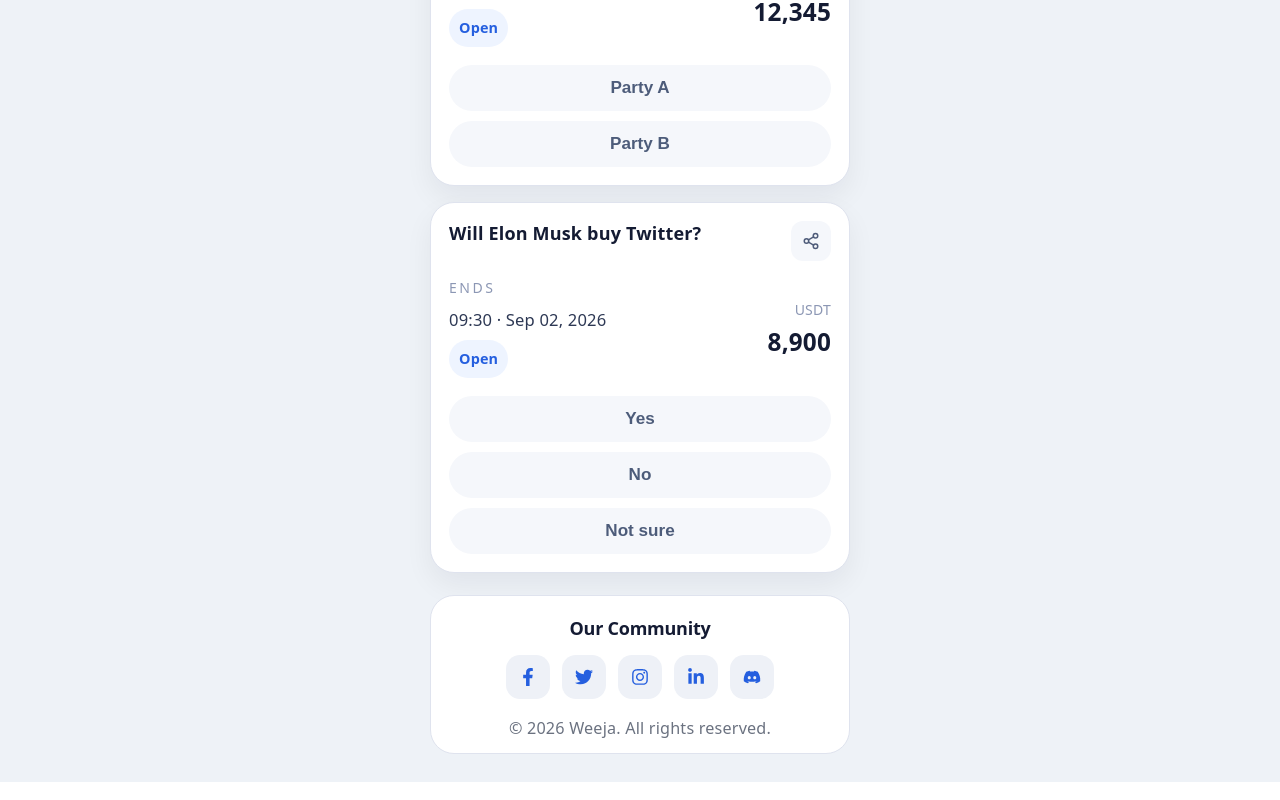
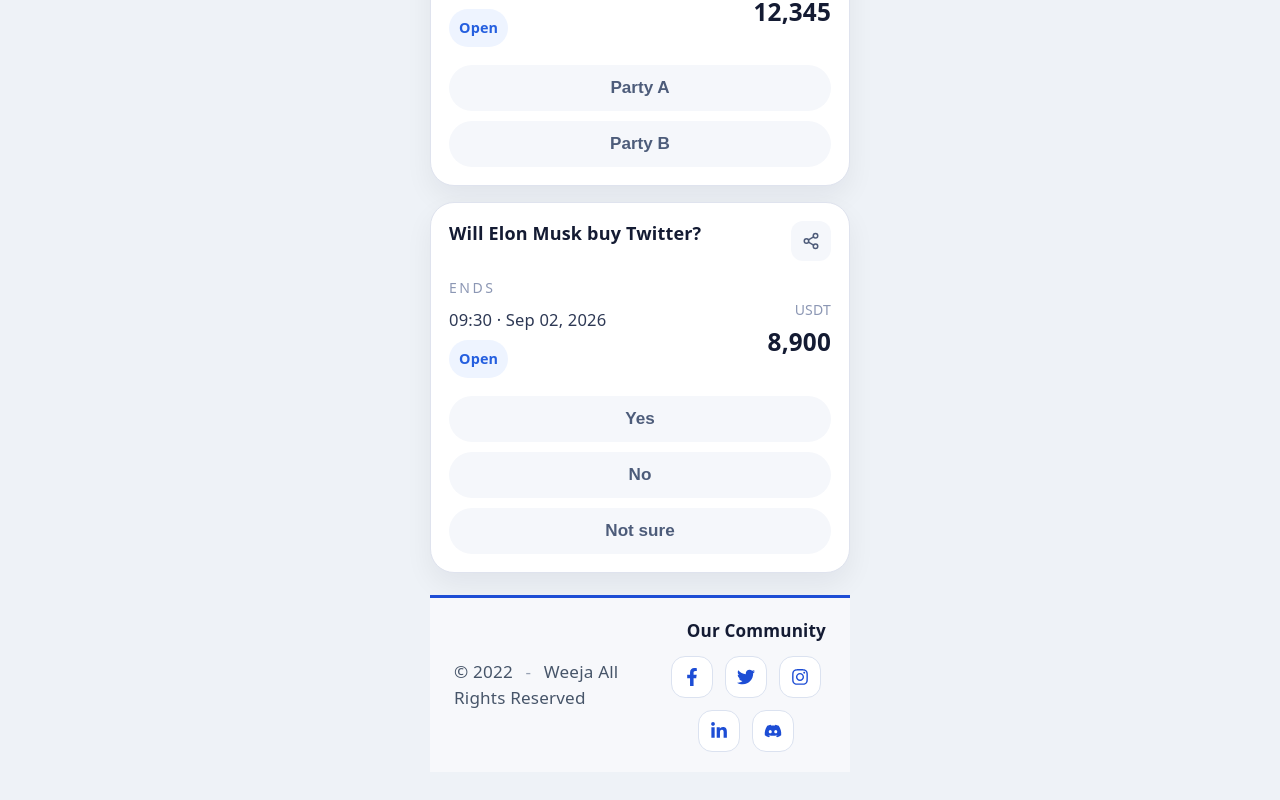
Before and after one commit to C0DE-8/weeja, a React app in the folder frontend/: page / in a window 1280 px wide. Shown: the part 739-1539 px from the top of the page. Built offline with nearby package versions, Linux system fonts and the light colour scheme; the HTML template or start-up script is replaced by a standard one.

Commit message:
push update

```diff
--- a/frontend/src/components/footer/Footer.jsx
+++ b/frontend/src/components/footer/Footer.jsx
@@ -4,15 +4,35 @@
 export default function Footer() {
   return (
     <footer className={styles.footer}>
-      <h2 className={styles.title}>Our Community</h2>
-      <div className={styles.socialRow}>
-        <a href="#" aria-label="Facebook" className={styles.socialIcon}><FaFacebookF /></a>
-        <a href="#" aria-label="Twitter" className={styles.socialIcon}><FaTwitter /></a>
-        <a href="#" aria-label="Instagram" className={styles.socialIcon}><FaInstagram /></a>
-        <a href="#" aria-label="LinkedIn" className={styles.socialIcon}><FaLinkedinIn /></a>
-        <a href="#" aria-label="Discord" className={styles.socialIcon}><FaDiscord /></a>
+      <div className={styles.topLine} />
+      <div className={styles.inner}>
+        <div className={styles.copyrightSection}>
+          <p className={styles.copyrightText}>
+            &copy; 2022 <span className={styles.separator}>-</span> Weeja All Rights Reserved
+          </p>
+        </div>
+
+        <div className={styles.communitySection}>
+          <p className={styles.communityTitle}>Our Community</p>
+          <div className={styles.socialIcons}>
+            <a href="#" aria-label="Facebook" className={styles.socialLink}>
+              <FaFacebookF />
+            </a>
+            <a href="#" aria-label="Twitter" className={styles.socialLink}>
+              <FaTwitter />
+            </a>
+            <a href="#" aria-label="Instagram" className={styles.socialLink}>
+              <FaInstagram />
+            </a>
+            <a href="#" aria-label="LinkedIn" className={styles.socialLink}>
+              <FaLinkedinIn />
+            </a>
+            <a href="#" aria-label="Discord" className={styles.socialLink}>
+              <FaDiscord />
+            </a>
+          </div>
+        </div>
       </div>
-      <p className={styles.copy}>&copy; 2026 Weeja. All rights reserved.</p>
     </footer>
   )
 }
--- a/frontend/src/components/footer/Footer.module.css
+++ b/frontend/src/components/footer/Footer.module.css
@@ -1,42 +1,90 @@
 .footer {
   margin-top: 22px;
-  padding: 22px 18px 12px;
-  background: #ffffff;
-  border-radius: 24px;
-  text-align: center;
-  border: 1px solid #dfe3ee;
+  padding: 0;
+  background: #f7f8fb;
 }
 
-.title {
-  font-size: 1rem;
+.topLine {
+  width: 100%;
+  height: 3px;
+  background: #1d4dd5;
+}
+
+.inner {
+  display: flex;
+  flex-direction: column;
+  gap: 18px;
+  padding: 18px 16px 22px;
+  max-width: 1200px;
+  margin: 0 auto;
+}
+
+.copyrightSection {
+  display: flex;
+  justify-content: center;
+}
+
+.copyrightText {
+  margin: 0;
+  color: #475569;
+  font-size: 0.95rem;
+  line-height: 1.5;
+}
+
+.separator {
+  margin: 0 8px;
+  color: #98a2b3;
+}
+
+.communitySection {
+  display: flex;
+  flex-direction: column;
+  align-items: center;
+  gap: 12px;
+}
+
+.communityTitle {
+  margin: 0;
+  font-size: 0.95rem;
   font-weight: 700;
   color: #141b33;
-  margin-bottom: 16px;
 }
 
-.socialRow {
+.socialIcons {
   display: flex;
   justify-content: center;
   gap: 12px;
   flex-wrap: wrap;
-  margin-bottom: 16px;
 }
 
-.socialIcon {
+.socialLink {
   display: inline-flex;
   align-items: center;
   justify-content: center;
-  width: 44px;
-  height: 44px;
+  width: 40px;
+  height: 40px;
   border-radius: 14px;
-  background: #eef1f7;
-  color: #255fdf;
+  background: #ffffff;
+  color: #1d4dd5;
   font-size: 1rem;
   text-decoration: none;
+  border: 1px solid #dbe2f0;
 }
 
-.copy {
-  margin: 0;
-  color: #6b7280;
-  font-size: 0.9rem;
+@media (min-width: 992px) {
+  .inner {
+    flex-direction: row;
+    justify-content: space-between;
+    align-items: center;
+    gap: 24px;
+    padding: 20px 24px 20px;
+  }
+
+  .copyrightSection {
+    justify-content: flex-start;
+  }
+
+  .communitySection {
+    align-items: flex-end;
+  }
 }
--- a/frontend/src/components/header/Header.module.css
+++ b/frontend/src/components/header/Header.module.css
@@ -146,13 +146,15 @@
   max-width: 100%;
   height: 100dvh;
   background: #f8f9fb;
-  padding: 16px 16px 20px;
+  padding: 12px 12px 18px;
   display: flex;
   flex-direction: column;
+  justify-content: flex-start;
 }
 
 .menuContent {
-  flex: 1;
+  flex: 0 1 auto;
+  min-height: 0;
   overflow-y: auto;
   padding-right: 4px;
 }
@@ -167,7 +169,7 @@
   color: #0f172a;
   font-size: 1rem;
   font-weight: 700;
-  padding: 12px 0 12px 0;
+  padding: 10px 0 10px 0;
   cursor: pointer;
   border-bottom: 1px solid #e5e7eb;
 }
@@ -238,8 +240,9 @@
   display: flex;
   gap: 12px;
   justify-content: space-between;
-  margin-top: 16px;
-  padding-top: 12px;
+  margin-top: 10px;
+  padding-top: 8px;
+  padding-bottom: 10px;
 }
 
 .menuLoginButton,
```
